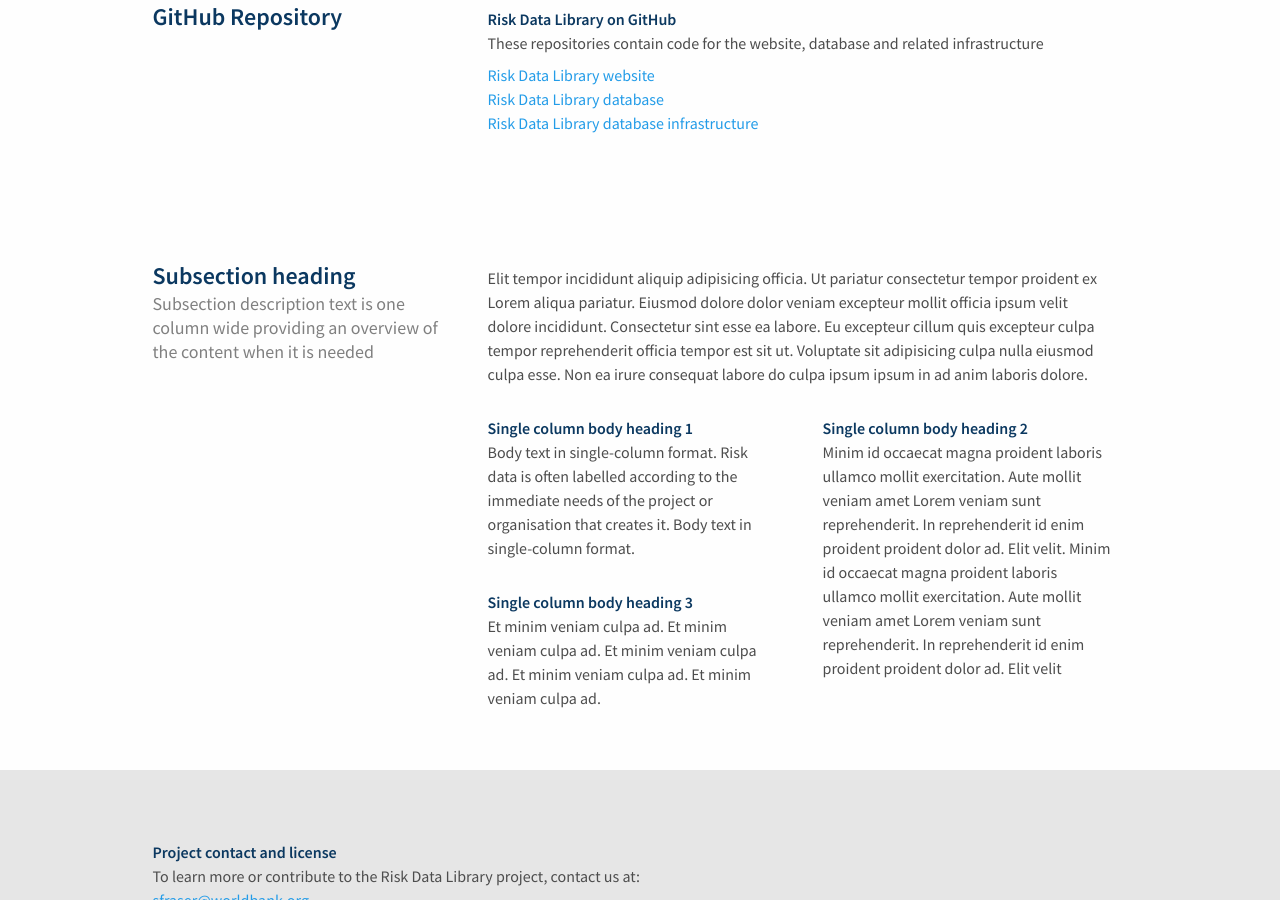
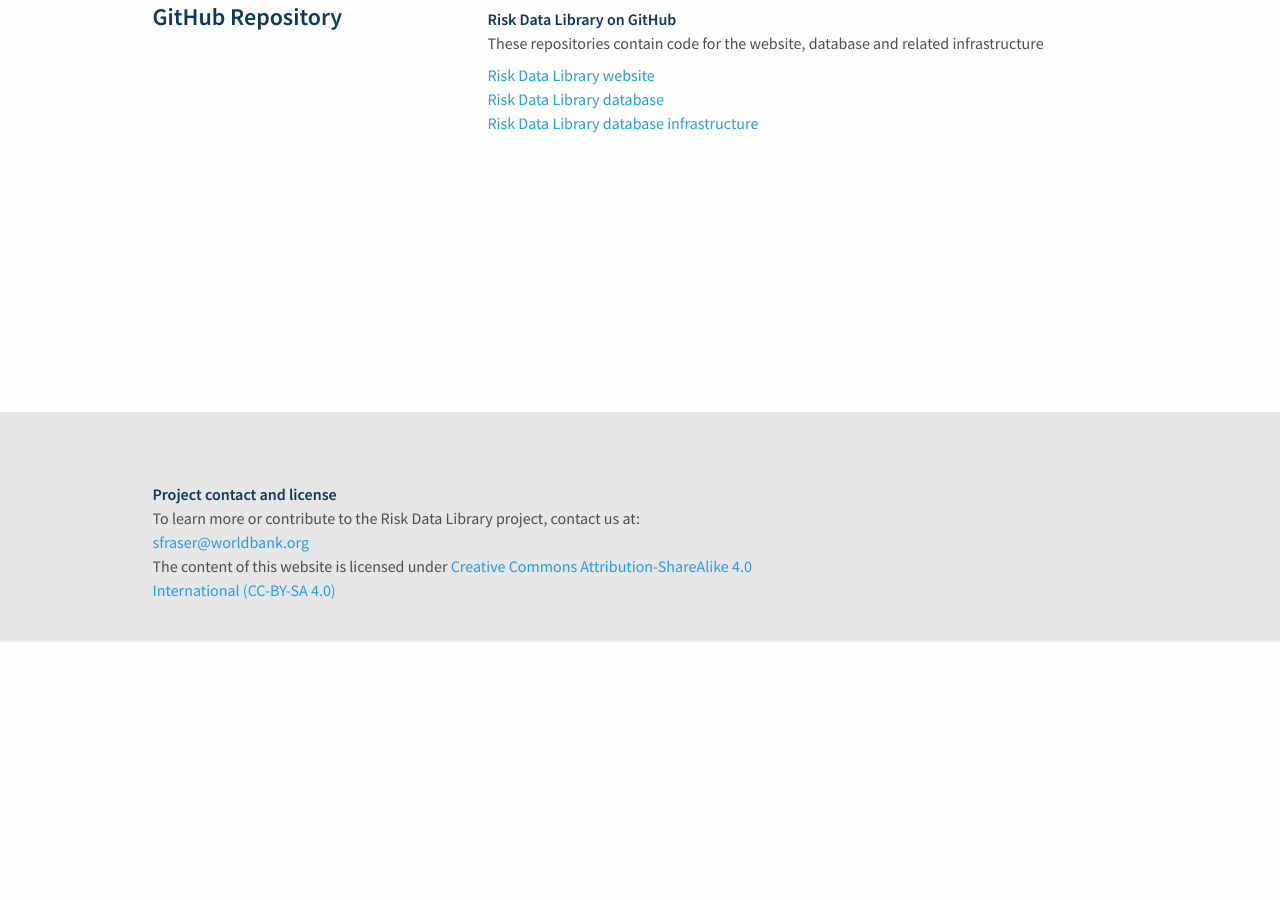
Before and after one commit to GFDRR/risk-data-library.github.io, a Jekyll site: the page built from resources.html, in a window 1280 px wide and 900 px high, scrolled down 812 px. Built offline with Jekyll 4.4.1, drawn with Linux system fonts in a browser that asks for light colours; nearby versions of some CDN libraries; after the commit the page ends 1454 px from its top, so only the background shows below that.

Commit message:
Update resources.html
empty the content but retain the bottom container with multiple boxes across two columns

```diff
--- a/resources.html
+++ b/resources.html
@@ -68,39 +68,39 @@
 
 <div class="component-individual reusable-component">
   <div class="reusable-component-left">
-    <h4 class="reusable-title reusable-font-semi-bold">Subsection heading</h4>
+    <h4 class="reusable-title reusable-font-semi-bold">  </h4>
     <p class="reusable-subtitle reusable-font-regular">
-      Subsection description text is one column wide providing an overview of the content when it is needed
+
     </p>
   </div>
   <div class="reusable-component-right component-individual-right">
     <div class="reusable-content no-margin-bottom">
       <p class="content reusable-font-regular">
-        Elit tempor incididunt aliquip adipisicing officia. Ut pariatur consectetur tempor proident ex Lorem aliqua pariatur. Eiusmod dolore dolor veniam excepteur mollit officia ipsum velit dolore incididunt. Consectetur sint esse ea labore. Eu excepteur cillum quis excepteur culpa tempor reprehenderit officia tempor est sit ut. Voluptate sit adipisicing culpa nulla eiusmod culpa esse. Non ea irure consequat labore do culpa ipsum ipsum in ad anim laboris dolore.
+
       </p>
       <div class="masonry-layout-container">
         <div class="masonry-layout-item">
           <p class="title-color">
-            Single column body heading 1
+
           </p>
           <p>
-            Body text in single-column format. Risk data is often labelled according to the immediate needs of the project or organisation that creates it. Body text in single-column format.
+
           </p>
         </div>
         <div class="masonry-layout-item">
           <p class="title-color">
-            Single column body heading 2
+
           </p>
           <p>
-            Minim id occaecat magna proident laboris ullamco mollit exercitation. Aute mollit veniam amet Lorem veniam sunt reprehenderit. In reprehenderit id enim proident proident dolor ad. Elit velit. Minim id occaecat magna proident laboris ullamco mollit exercitation. Aute mollit veniam amet Lorem veniam sunt reprehenderit. In reprehenderit id enim proident proident dolor ad. Elit velit
+
           </p>
         </div>
         <div class="masonry-layout-item">
           <p class="title-color">
-            Single column body heading 3
+
           </p>
           <p>
-            Et minim veniam culpa ad. Et minim veniam culpa ad. Et minim veniam culpa ad. Et minim veniam culpa ad. Et minim veniam culpa ad.
+
           </p>
         </div>
       </div>
```
